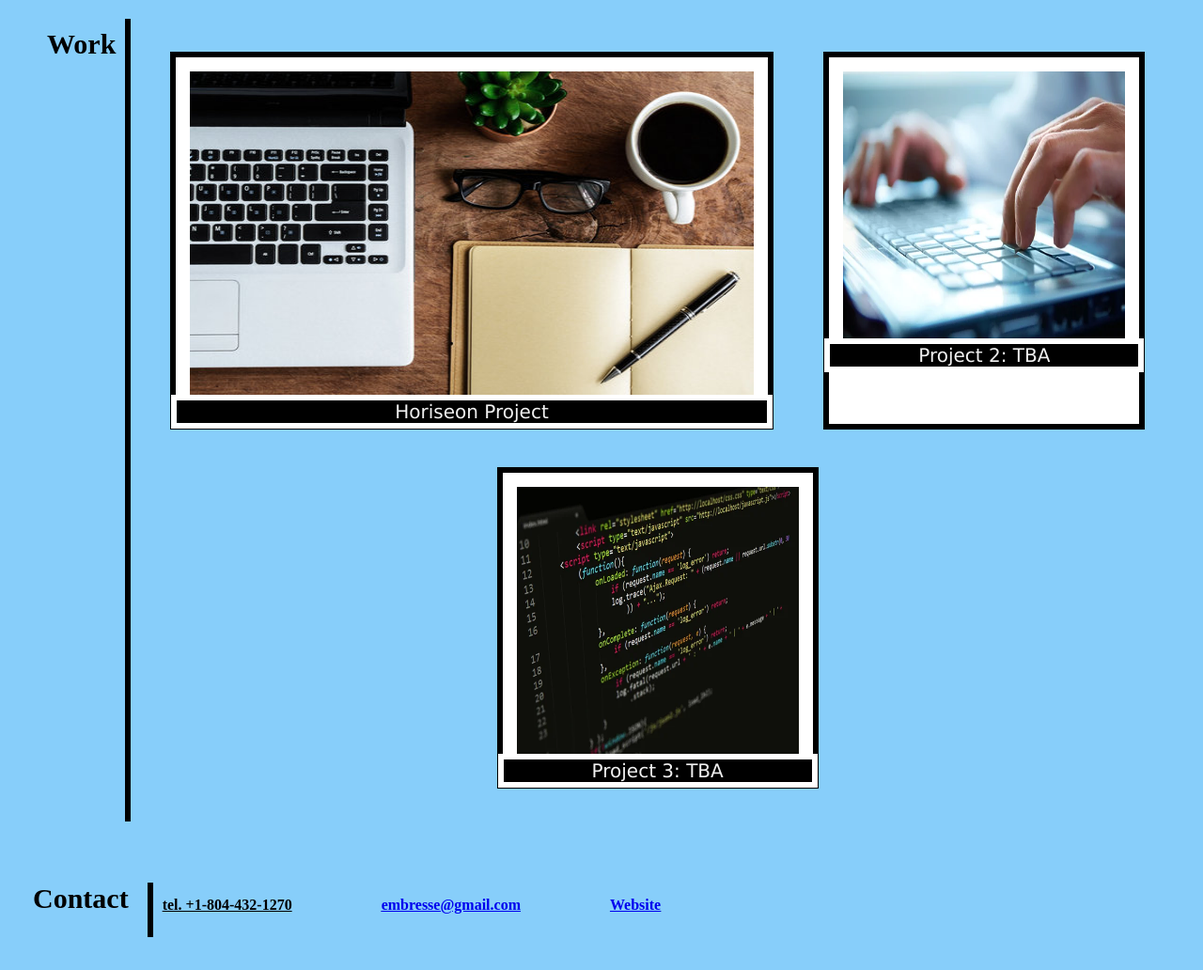
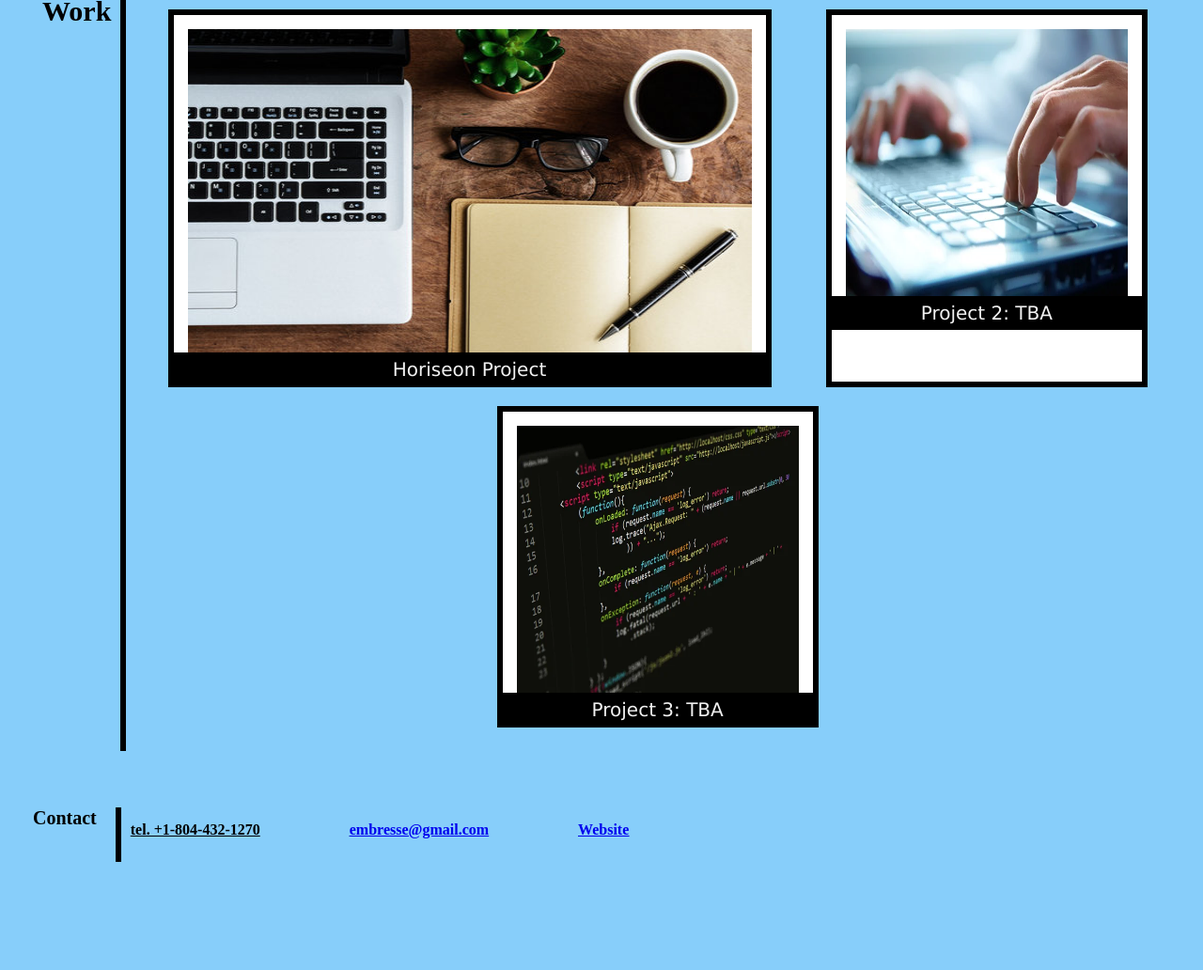
Before and after one commit to embresse/Website-Portfolio, a plain HTML site: page index.html in a window 1280 px wide. Shown: the part 758-1790 px from the top of the page at 94% size. After the commit the page ends 1710 px from the top, so only its background shows below. Drawn offline with Linux system fonts and the light colour scheme.

```diff
--- a/assets/style.css
+++ b/assets/style.css
@@ -63,19 +63,17 @@
 .content {
     display: flex;
     justify-content: space-between;
-    padding: 15px;
+    padding: 10px;
 }
 
 h2 {
     font-size: 30px;
     padding: 10px;
-    width: fit-content;
 }
 
 
 p{
     font-size: 20px;
-    margin: 10px;
     padding: 15px;
     border-left: 6px solid black;
 }
@@ -90,7 +88,7 @@
 }
 
 .image {
-    margin: 20px;
+    margin: 10px;
     padding: 15px;
     border: 6px solid black;
     background-color: white;
@@ -102,7 +100,7 @@
     color: #f1f1f1;
     text-align: center;
     background-color: black;
-    border: 6px solid white;
+    border: 6px solid black;
     font-size: 20px;
     font-family: 'Lucida Sans', 'Lucida Sans Regular', 'Lucida Grande', 'Lucida Sans Unicode', Geneva, Verdana, sans-serif;
  }
@@ -111,8 +109,15 @@
     padding: 10px;
 }
 
+footer h2 {
+    font-size: 20px;
+    padding: 10px;
+    display: flex;
+}
+
 .footer-section {
     display: flex;
+    flex-wrap: wrap;
     padding: 5px;
     width: 100%;
 }
```
Also changed, not shown: index.html (+0 -1 lines), 2 other files.
